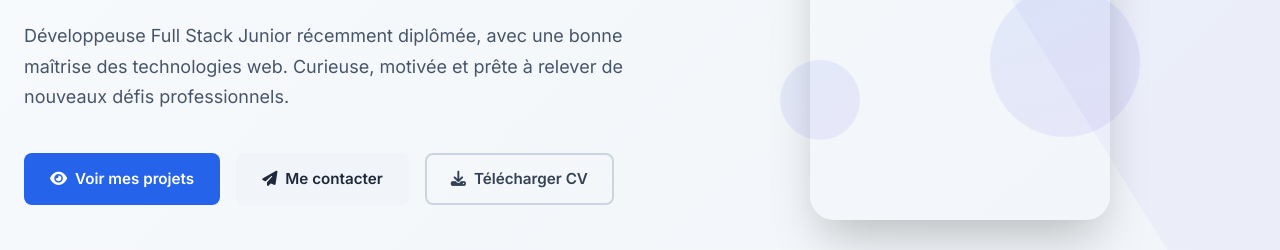
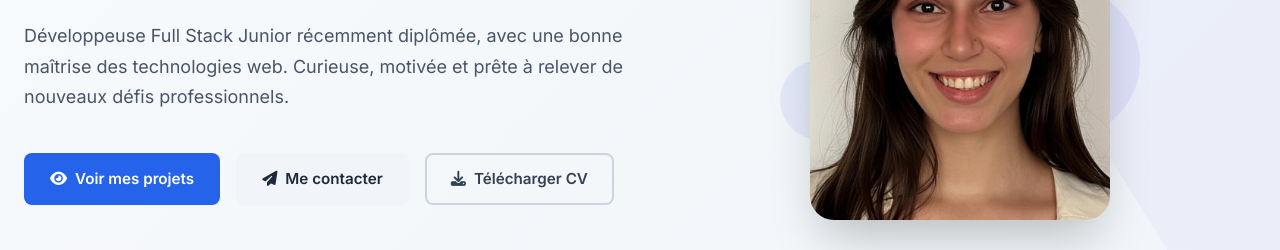
Before and after one commit to Nesrin6/nissrine, a plain HTML site: page index.html in a window 1280 px wide. Shown: the part 390-640 px from the top of the page. Drawn offline with Linux system fonts and the light colour scheme.

Commit message:
Update index.html

```diff
--- a/index.html
+++ b/index.html
@@ -119,7 +119,7 @@
             <div class="hero-visual">
                 <div class="profile-container">
                     <div class="profile-image">
-                        <img src="assets/images/picture.jpeg" alt="Nissrine Ait El Haouf">
+                        <img src="picture.jpeg" alt="Nissrine Ait El Haouf">
                     </div>
                     <div class="profile-badge">
                         <i class="fas fa-graduation-cap"></i>
@@ -814,4 +814,5 @@
     <!-- Scripts -->
     <script src="script.js"></script>
 </body>
+
 </html>
```
